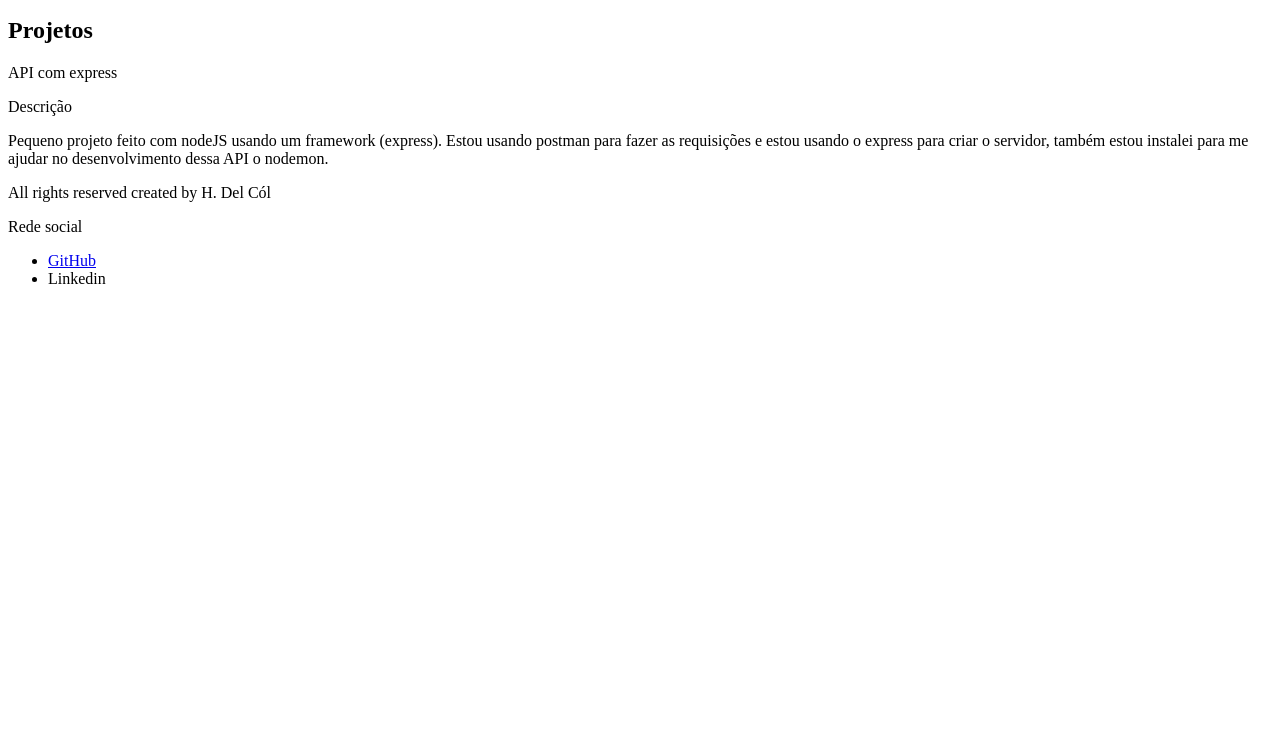
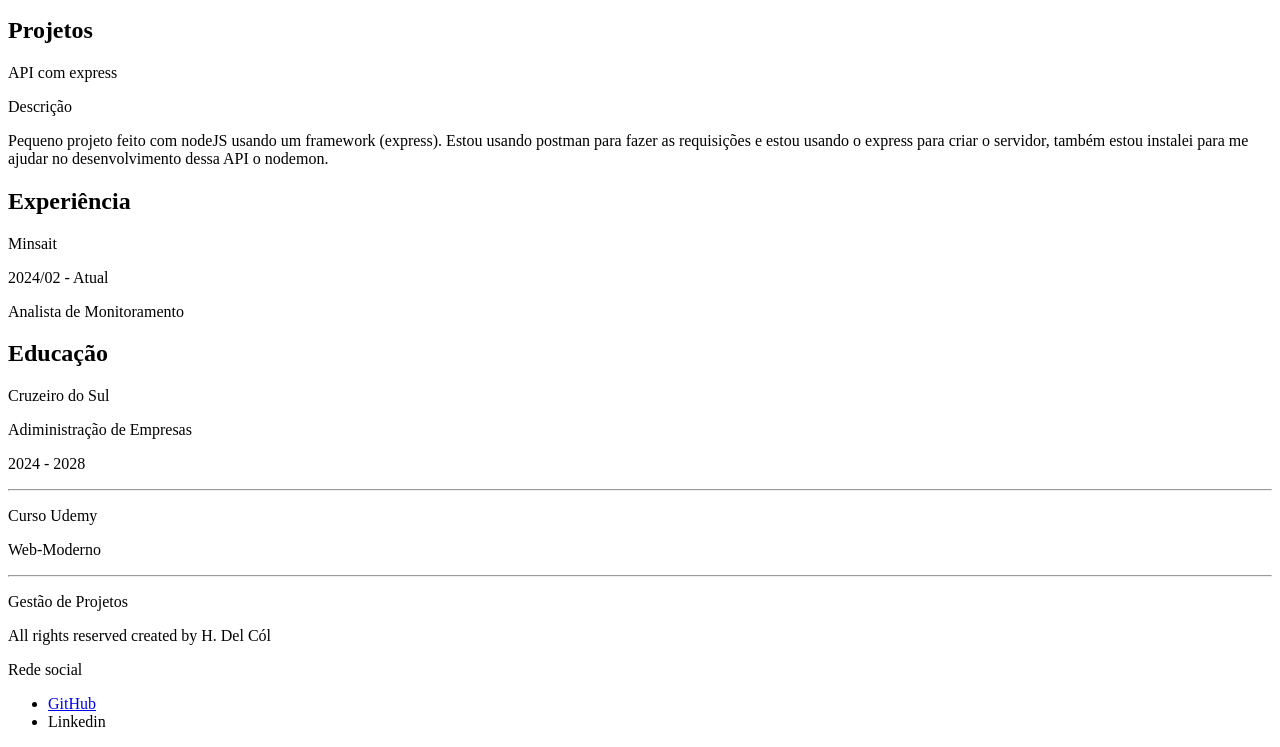
Before and after one commit to Col-13/delcorp, a website: page index.html in a window 1280 px wide. Shown: the part 119-866 px from the top of the page. Before the commit the page ends 800 px from the top, so only its background shows below. Drawn offline with Linux system fonts and the light colour scheme.

Commit message:
atualizacao arquivo index html

```diff
--- a/index.html
+++ b/index.html
@@ -22,6 +22,23 @@
             <p>Descrição</p>
             <p>Pequeno projeto feito com nodeJS usando um framework (express). Estou usando postman para fazer as requisições e estou usando o express para criar o servidor, também estou instalei para me ajudar no desenvolvimento dessa API o nodemon.</p>
         </section>
+        <section class="experiencia">
+            <h2>Experiência</h2>
+            <p>Minsait</p>
+            <p>2024/02 - Atual</p>
+            <p>Analista de Monitoramento</p>
+        </section>
+        <section class="educacao">
+            <h2>Educação</h2>
+            <p>Cruzeiro do Sul</p>
+            <p>Adiministração de Empresas</p>
+            <p>2024 - 2028</p>
+            <hr>
+            <p>Curso Udemy</p>
+            <p>Web-Moderno</p>
+            <hr>
+            <p>Gestão de Projetos</p>
+        </section>
     </main>
     <footer class="footer-main">
         <p>All rights reserved created by H. Del Cól</p>
```
